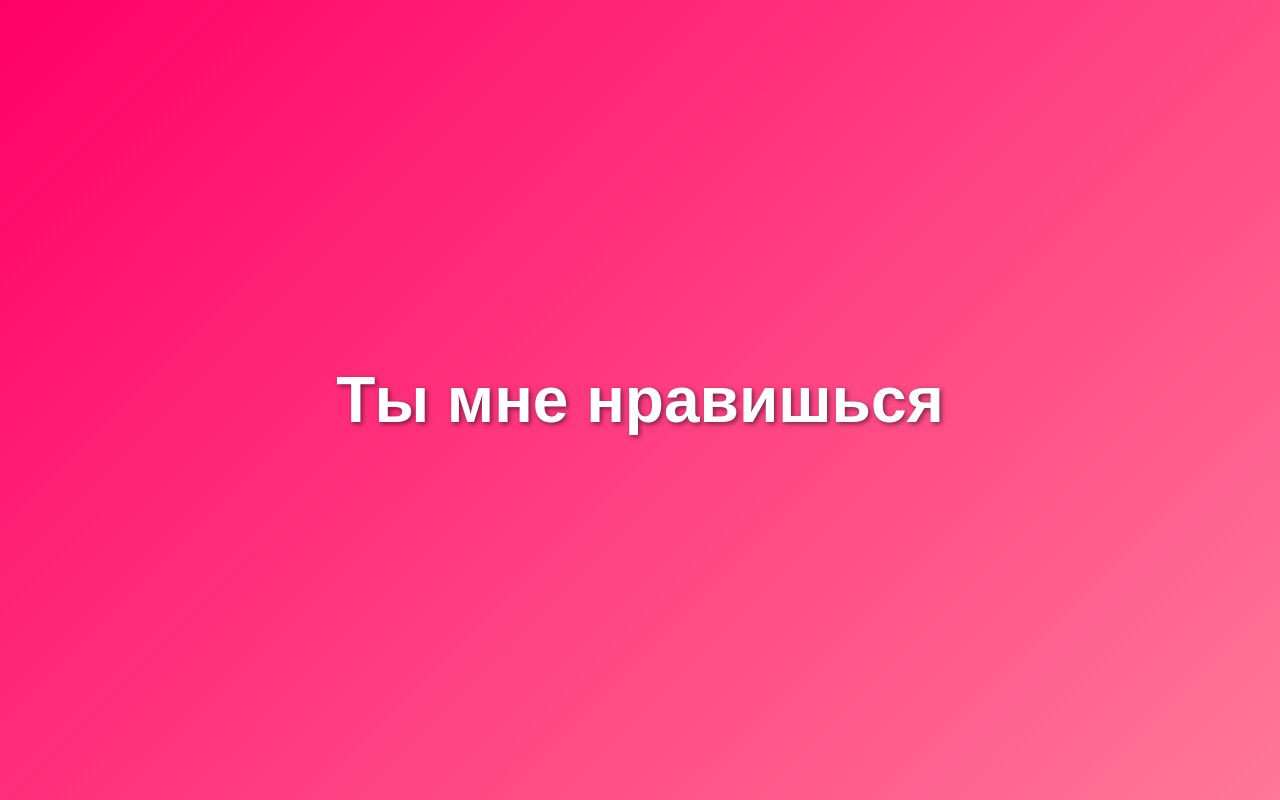
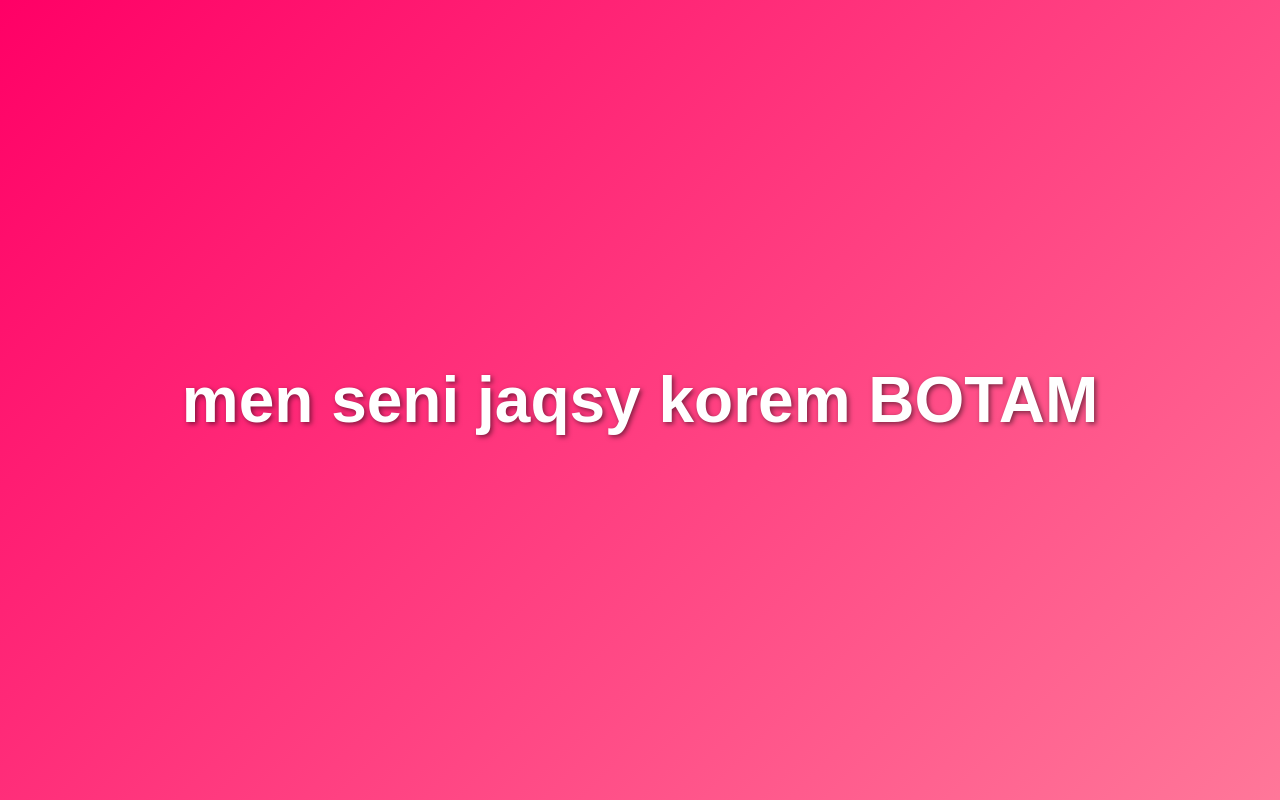
Before and after one commit to KAIsar-1/my-website, a plain HTML site: page index.html in a window 1280 px wide. Drawn offline with Linux system fonts and the light colour scheme.

Commit message:
Update index.html

```diff
--- a/index.html
+++ b/index.html
@@ -23,6 +23,6 @@
     </style>
 </head>
 <body>
-    <h1>Ты мне нравишься</h1>
+    <h1>men seni jaqsy korem BOTAM</h1>
 </body>
 </html>
```
